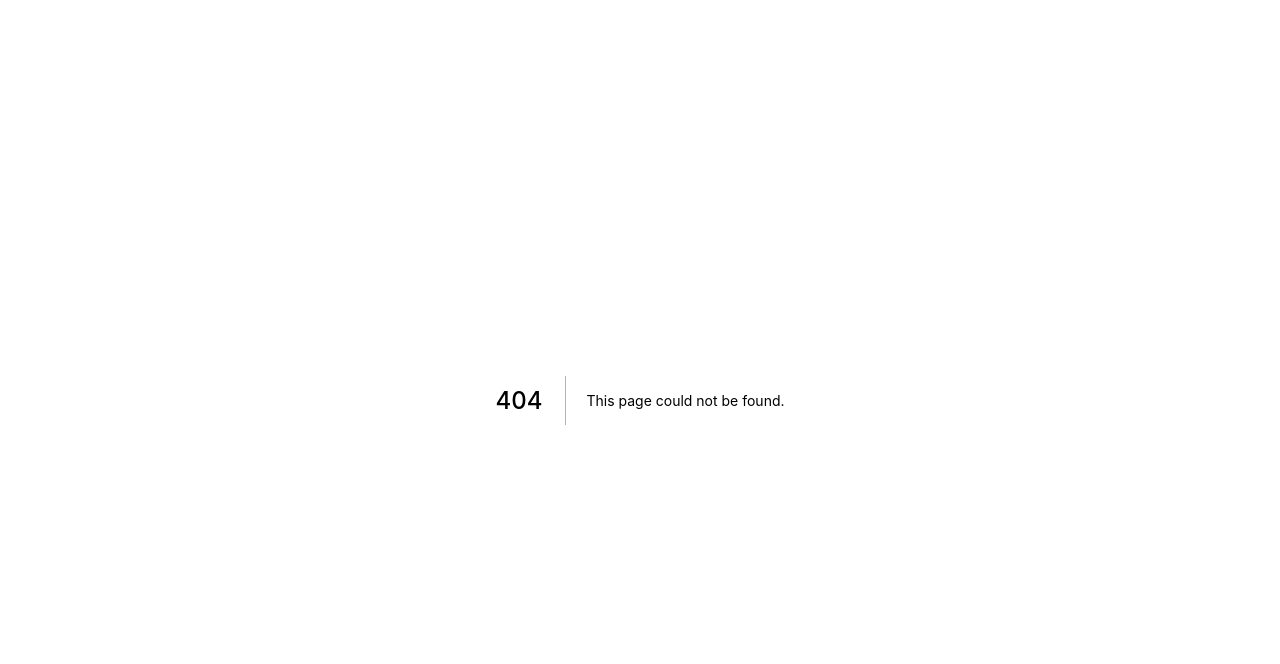
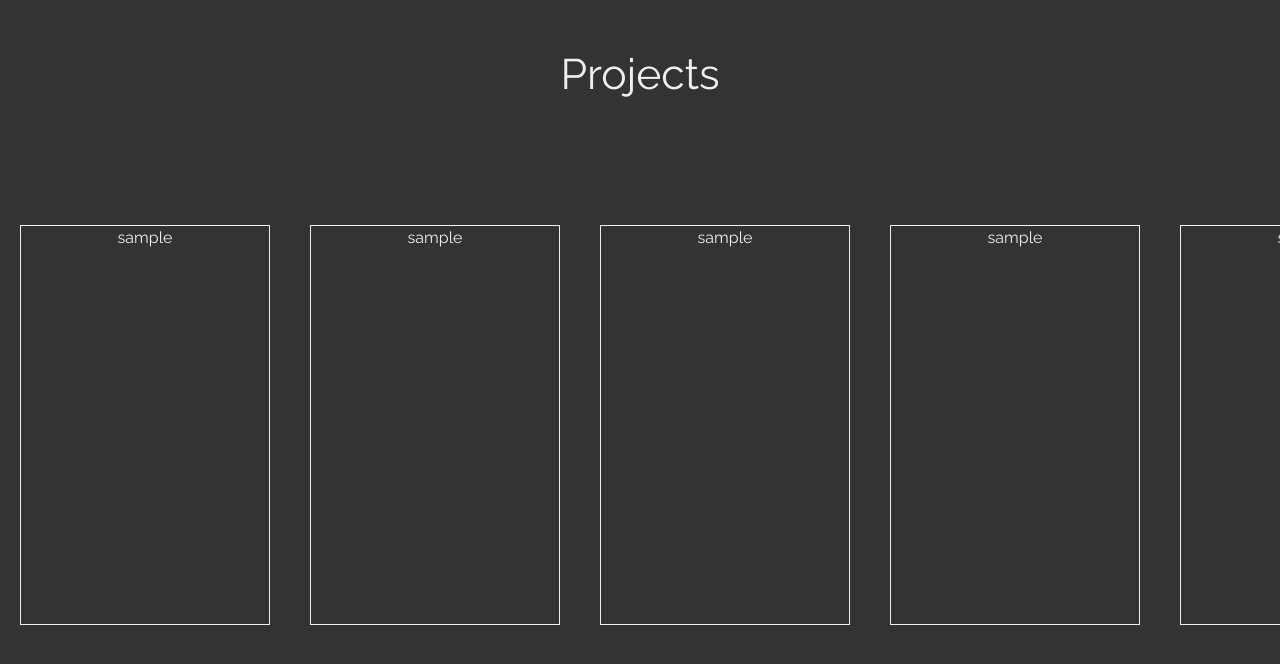
Before and after one commit to Sujenphea/personal-website-next, a Next.js app: page /projects in a window 1280 px wide. Before the commit this address had no page. Shown: the top 664 px of the page. Built offline with nearby package versions, Linux system fonts and the light colour scheme.

Commit message:
feature: add remaining pages

```diff
--- /dev/null
+++ b/pages/projects.tsx
@@ -0,0 +1,47 @@
+/** @jsxImportSource @emotion/react */
+
+function ProjectCard() {
+  return (
+    <div
+      style={{
+        width: '250px',
+        height: '400px',
+        border: '1px solid #eee',
+        marginLeft: '20px',
+        marginRight: '20px',
+        marginTop: '20px',
+        marginBottom: '20px',
+        flexShrink: 0,
+      }}
+    >
+      sample
+    </div>
+  )
+}
+
+function Projects() {
+  const testArray = [1, 2, 3, 4, 5, 6, 7, 1, 2, 3, 4]
+
+  return (
+    <div className="category-container" css={{ backgroundColor: '#333' }}>
+      {/* title */}
+      <div className="title">Projects</div>
+      {/* contents centered relative to container div */}
+      <div
+        id="projects-container"
+        style={{
+          display: 'flex',
+          flexDirection: 'row',
+          width: '100vw',
+          overflow: 'scroll',
+        }}
+      >
+        {testArray.map((d) => {
+          return <ProjectCard key={d} />
+        })}
+      </div>
+    </div>
+  )
+}
+
+export default Projects
```
Also changed, not shown: pages/biography.tsx (added, +34 -0 lines), pages/contact.tsx (added, +34 -0 lines), pages/experiences.tsx (added, +34 -0 lines), pages/index.tsx (+19 -1 lines).
